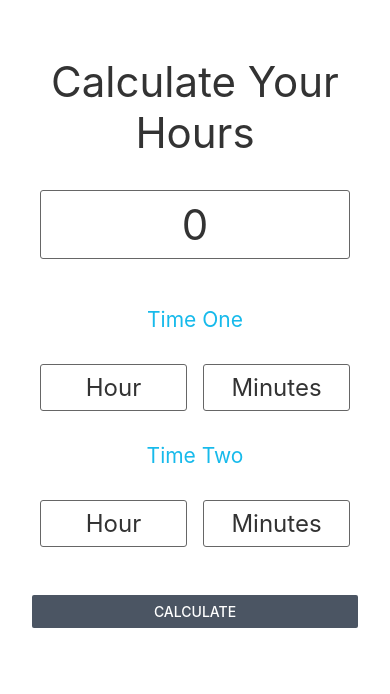
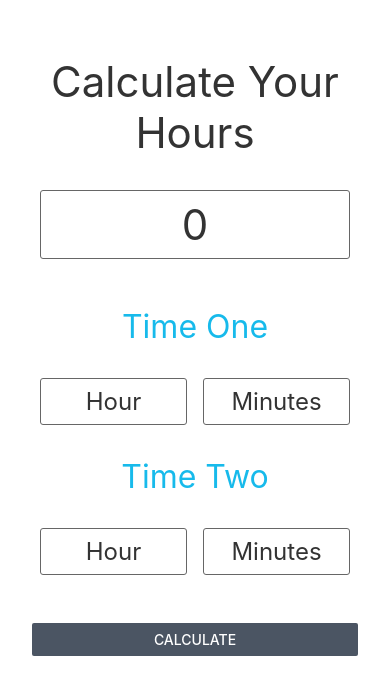
Before and after one commit to heyitsjoealongi/react-native-hourly-time-calculator, a React Native app: screen / in a window 390 px wide. Shown: the top 694 px of the page. Built offline with nearby package versions, Linux system fonts and the light colour scheme.

Commit message:
Dismiss Keyboard

```diff
--- a/App.js
+++ b/App.js
@@ -36,7 +36,9 @@ export default function App() {
           <Text style={styles.heading}>Calculate Your Hours</Text>
           <Text style={styles.inputTotal}>{timeTotal}</Text>
         </View>
+
         <Text style={styles.subHeading}>Time One</Text>
+        <DismissKeyboard>
           <View style={styles.inputGroup}>
             <TextInput
               style={styles.inputOne}
@@ -51,7 +53,9 @@ export default function App() {
               onChangeText={(text) => setTimeTwo(+text)}
             />
           </View>
+        </DismissKeyboard>
         <Text style={styles.subHeading}>Time Two</Text>
+        <DismissKeyboard>
           <View style={styles.inputGroup}>
             <TextInput
               style={styles.inputOne}
@@ -66,6 +70,7 @@ export default function App() {
               onChangeText={(text) => setTimeFour(+text)}
             />
           </View>
+        </DismissKeyboard>
         <View style={styles.buttonGroup}>
           <Button title="Calculate" color="#4b5563" onPress={calculateTotal} />
         </View>
@@ -108,7 +113,7 @@ const styles = StyleSheet.create({
   },
   buttonGroup: { marginVertical: 24, padding: 8 },
   subHeading: {
-    fontSize: 21,
+    fontSize: 32,
     textAlign: "center",
     marginVertical: 16,
     color: "#17baeb",
```
Lines whose indentation alone changed are shown as unchanged.
